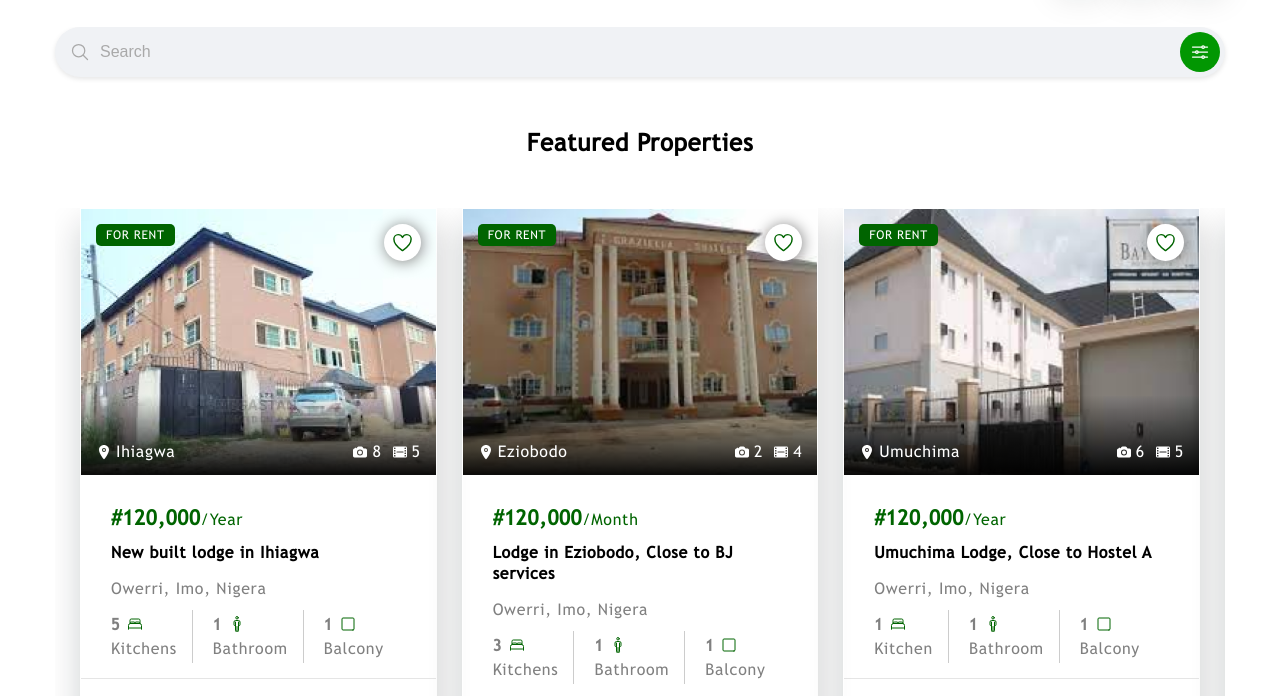
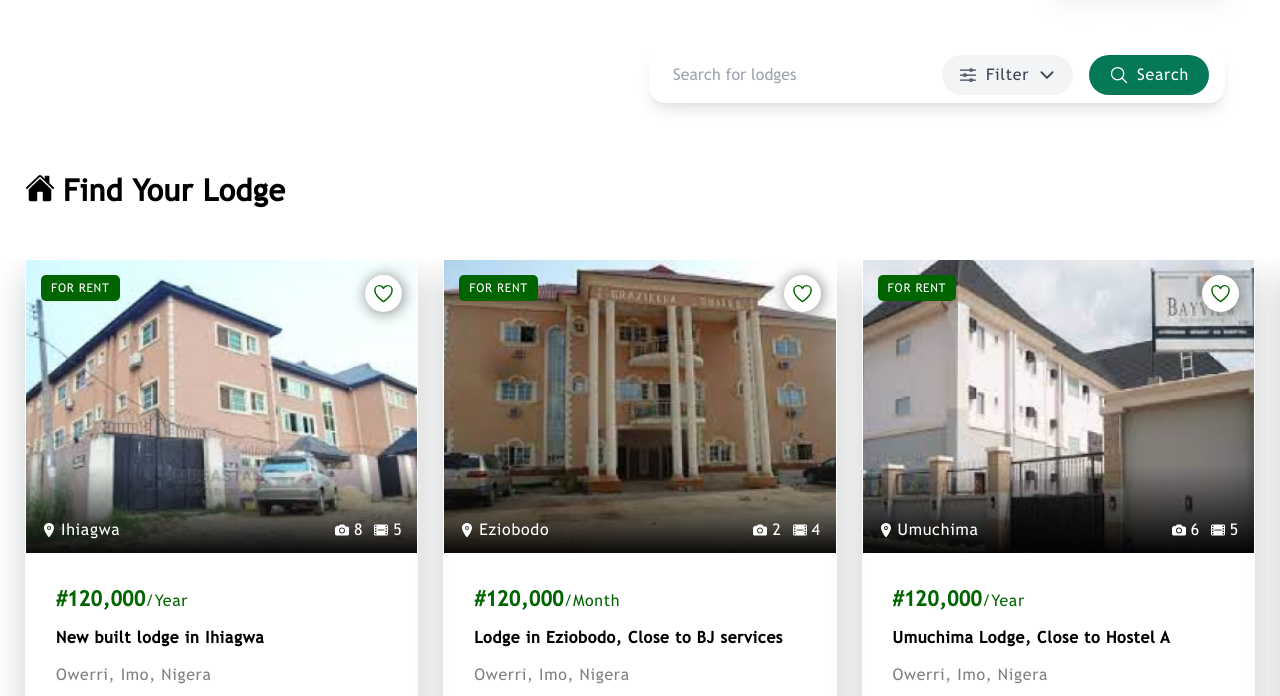
Before and after one commit to Buzz-brain/homeinschool, a plain HTML site: page lodge.html in a window 1280 px wide. Shown: the part 87-783 px from the top of the page. Drawn offline with nearby package versions, Linux system fonts and the light colour scheme.

Commit message:
Initial commit

```diff
--- a/lodge.css
+++ /dev/null
@@ -1,44 +0,0 @@
-.search-bar {
-    display: flex;
-    align-items: center;
-    background-color: #f0f2f5; /* Light grey background */
-    border-radius: 25px; /* Rounded corners */
-    padding: 5px;
-    box-shadow: 0 2px 5px rgba(0, 0, 0, 0.1); /* Subtle shadow */
-}
-
-.search-icon {
-    color: #a9a9a9; /* Light grey color for the icon */
-    font-size: 20px; /* Adjust icon size */
-    margin-left: 10px;
-}
-
-.search-input {
-    border: none;
-    outline: none;
-    background: transparent;
-    padding: 10px;
-    flex-grow: 1;
-    font-size: 16px;
-    border-radius: 25px;
-}
-
-.search-input::placeholder {
-    color: #a9a9a9; /* Light grey text color */
-}
-
-.search-button {
-    background-color: rgb(2, 151, 2); /* Teal button background */
-    border: none;
-    padding: 10px;
-    border-radius: 50%;
-    cursor: pointer;
-    color: white;
-    display: flex;
-    align-items: center;
-    justify-content: center;
-}
-
-.search-button ion-icon {
-    font-size: 20px; /* Icon size */
-}
--- a/lodge.html
+++ b/lodge.html
@@ -6,8 +6,10 @@
         <meta name="viewport" content="width=device-width, initial-scale=1.0">
         <title>HomeinSchool</title>
         <link rel="shortcut icon" href="./assets/images/tey_properties_logo.jpg" type="image/svg+xml">
-        <link rel="stylesheet" href="lodge.css">
+        <!-- <link rel="stylesheet" href="lodge.css"> -->
+        <link href="https://cdn.jsdelivr.net/npm/tailwindcss@2.2.19/dist/tailwind.min.css" rel="stylesheet">
         <link rel="stylesheet" href="style.css">
+
     </head>
 
 <body class="font-family">
@@ -100,23 +102,51 @@
 
 
 
-  <main class="container">
+  <!-- <main class="container"> -->
+  <main class="">
     <article>
       <!--
         - #PROPERTY
       -->
-      <div class="search-bar">
-        <ion-icon name="search-outline" class="search-icon"></ion-icon>
-        <input type="text" placeholder="Search" class="search-input">
-        <button class="search-button">
-            <ion-icon name="options-outline"></ion-icon> <!-- Ionicons slider icon -->
-        </button>
-    </div>
+        <div class="flex items-right justify-end py-5 container">
+
+          <div class="rounded-2xl bg-white shadow-lg flex items-center w-full max-w-xl p-2">
+              <!-- Search Input -->
+              <input
+                  type="text"
+                  placeholder="Search for lodges"
+                  class="flex-grow bg-transparent outline-none text-gray-700 px-4 py-2 md:py-0 w-12"
+              />
+
+              <!-- Dropdown Menu -->
+              <div class="relative mt-2 md:mt-0">
+                  <button class="flex items-center bg-gray-100 text-gray-700 rounded-full px-4 py-2 mx-2">
+                      <ion-icon name="options-outline" class="text-xl"></ion-icon>
+                      <span class="ml-2">Filter</span>
+                      <ion-icon name="chevron-down-outline" class="ml-2 text-xl"></ion-icon>
+                  </button>
+                  <div class="absolute top-full left-0 mt-2 w-48 bg-white rounded-lg shadow-lg hidden group-hover:block">
+                      <ul class="text-gray-700 text-sm">
+                          <li class="px-4 py-2 hover:bg-gray-200 cursor-pointer">Price Range</li>
+                          <li class="px-4 py-2 hover:bg-gray-200 cursor-pointer">Bedrooms</li>
+                          <li class="px-4 py-2 hover:bg-gray-200 cursor-pointer">Location</li>
+                      </ul>
+                  </div>
+              </div>
+
+              <!-- Search Button -->
+              <button class="bg-green-700 text-white flex items-center rounded-full px-2 py-2  mx-2 mt-2 md:px-5 md:mt-0">
+                <!-- Search Icon -->
+                <ion-icon name="search-outline" class="text-white-700 text-xl md:pr-2"></ion-icon>
+                <span class="hidden md:block">Search</span>
+              </button>
+          </div>
+        </div>
 
 
       <section class="property" id="property">
         <div class="container">
-        <h2 class="h2 section-title">Featured Properties</h2>
+          <h2 class="section-title flex justify-start font-bold text-2xl md:text-3xl"><ion-icon name="home" class="pr-2 text-3xl"></ion-icon>Find Your Lodge</h2>
           <ul class="property-list has-scrollbar">
           </ul>
 
```
Also changed, not shown: index.html (+35 -0 lines), lodgeDetail.html (+1 -1 lines), search.html (added, +56 -0 lines), 1 other file.
